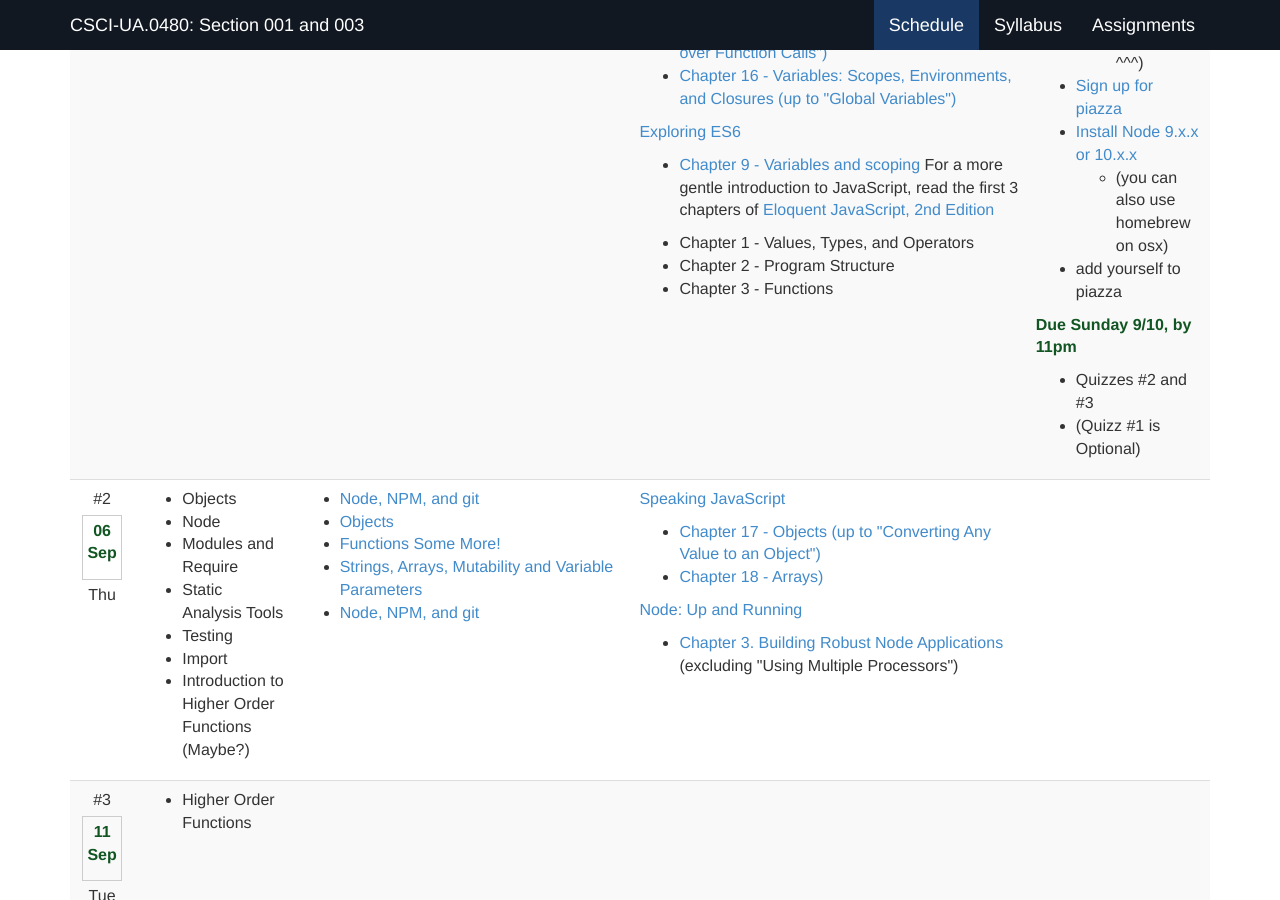
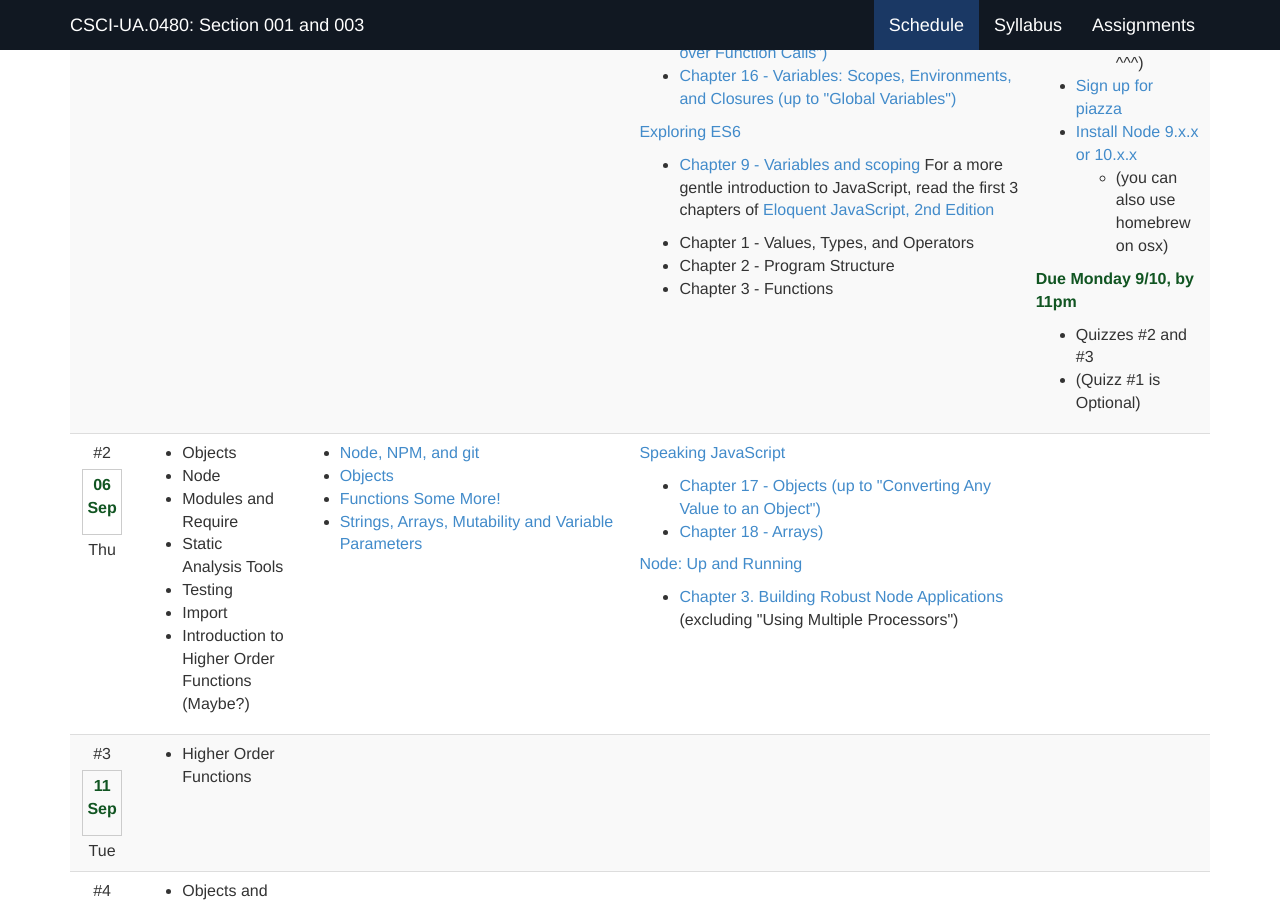
Before and after one commit to foureyes/csci-ua.0480-fall2018-001-003, a Jekyll site: the page built from index.markdown, in a window 1280 px wide and 900 px high, scrolled down 635 px. Built offline with Jekyll 4.4.1, drawn with Linux system fonts in a browser that asks for light colours; some of the changed lines change nothing that is shown.

Commit message:
add config.yml

```diff
--- a/_config.yml
+++ b/_config.yml
@@ -59,9 +59,9 @@
   book_js_9_author: Eric Elliott
 
   survey_intro: https://docs.google.com/forms/d/e/1FAIpQLSdCa-9Ua68PcRZe2ujr91--T2ry7zClrnv8R5E4MDbwDTKXIA/viewform
-  piazza: https://piazza.com/class/jlncam3db7v34s
+  piazza: https://piazza.com/nyu/fall2018/csciua0480section001003/home
   email: jversoza@cs.nyu.edu
-  contact_link: https://piazza.com/nyu/spring2018/csciua0480section008/home
+  contact_link: https://piazza.com/nyu/fall2018/csciua0480section001003/home
   contact_label: piazza
   contact_note: (the best way to contact me!)
 
--- a/_data/schedule.csv
+++ b/_data/schedule.csv
@@ -43,9 +43,9 @@
 * [Sign up for piazza]({{ site.piazza }})
 * [Install Node {{ site.node_version }}](https://nodejs.org/en/)
     * (you can also use homebrew on osx)
-* add yourself to piazza
 
-__Due Sunday 9/10, by 11pm__
+
+__Due Monday 9/10, by 11pm__
 
 * Quizzes #2 and #3
 * (Quizz #1 is Optional)",
@@ -59,7 +59,7 @@
 * [Objects](slides/js/js-objects.html)
 * [Functions Some More!](slides/js/js-functions-addendum.html)
 * [Strings, Arrays, Mutability and Variable Parameters](slides/js/js-strings-arrays.html)
-* [Node, NPM, and git](slides/js/js-node-npm-debug-git.html)
+
 ","[{{ site.book_js }}]({{ site.book_js_link }})
 
 * [Chapter 17 - Objects (up to ""Converting Any Value to an Object"")](http://speakingjs.com/es5/ch17.html)
```
